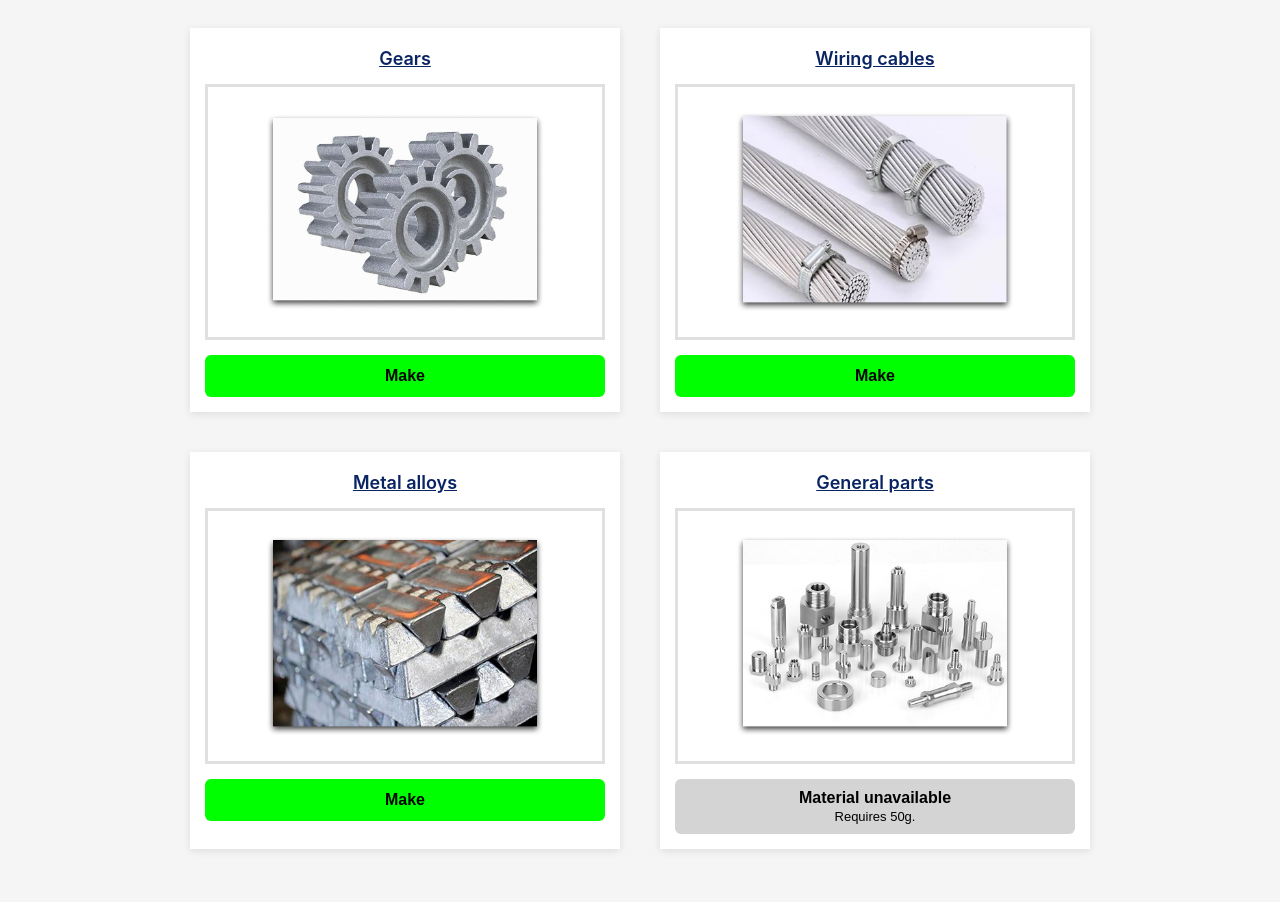
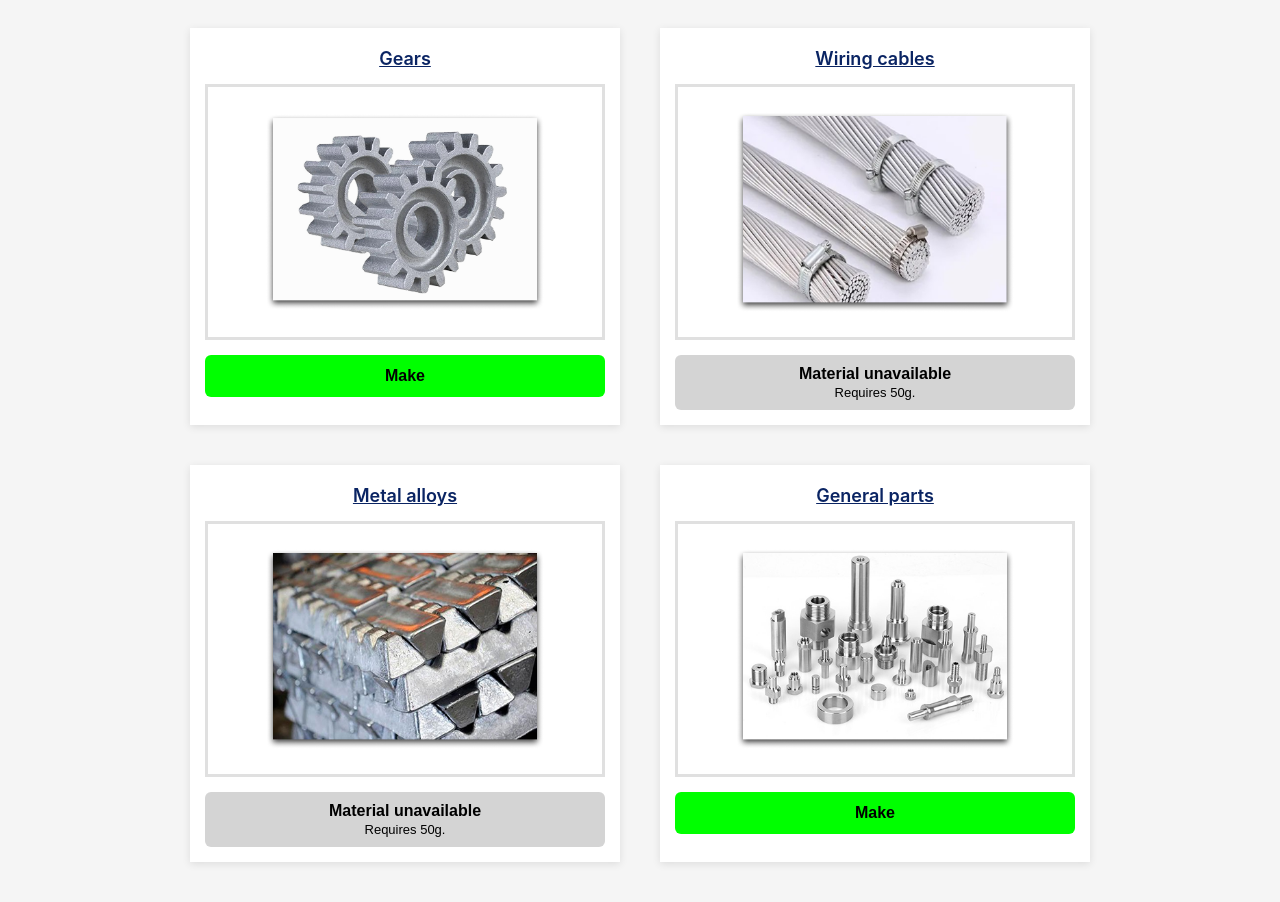
Before and after one commit to FelipeLohan/temp-nasa, a plain HTML site: page product-chosen.html in a window 1280 px wide. Shown: the part 176-1078 px from the top of the page. Drawn offline with Linux system fonts and the light colour scheme.

Commit message:
Update product images and button states in HTML files

```diff
--- a/product-chosen.html
+++ b/product-chosen.html
@@ -196,7 +196,10 @@
                 <div class="product-image-box">
                     <img src="assets/cables.png" alt="Wiring cables">
                 </div>
-                <button class="btn btn-make" onclick="handleMake('Wiring cables')">Make</button>
+                <button class="btn btn-unavailable" disabled>
+                    Material unavailable
+                    <span class="unavailable-info">Requires 50g.</span>
+                </button>
             </div>
 
             <div class="product-card">
@@ -204,7 +207,10 @@
                 <div class="product-image-box">
                     <img src="assets/metal.png" alt="Metal alloys">
                 </div>
-                <button class="btn btn-make" onclick="handleMake('Metal alloys')">Make</button>
+                <button class="btn btn-unavailable" disabled>
+                    Material unavailable
+                    <span class="unavailable-info">Requires 50g.</span>
+                </button>
             </div>
 
             <div class="product-card">
@@ -212,17 +218,14 @@
                 <div class="product-image-box">
                     <img src="assets/parts.png" alt="General parts">
                 </div>
-                <button class="btn btn-unavailable" disabled>
-                    Material unavailable
-                    <span class="unavailable-info">Requires 50g.</span>
-                </button>
+                <button class="btn btn-make" onclick="handleMake('General Parts')">Make</button>
             </div>
         </div>
     </div>
 
     <script>
         function handleMake(productName) {
-    if (productName === 'Metal alloys') {
+    if (productName === 'Gears') {
         // Redireciona para a página process.html
         window.location.href = 'process.html';
     } else {
```
Also changed, not shown: final.html (+1 -1 lines).
